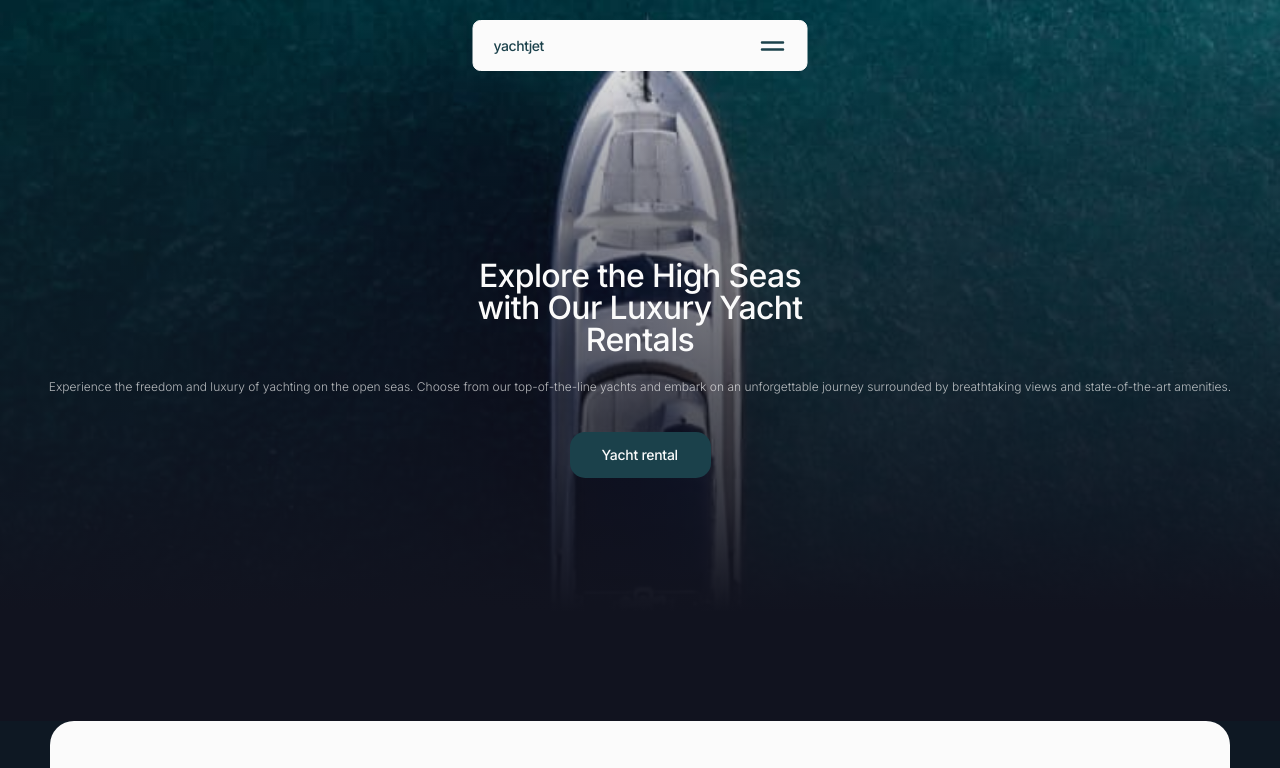
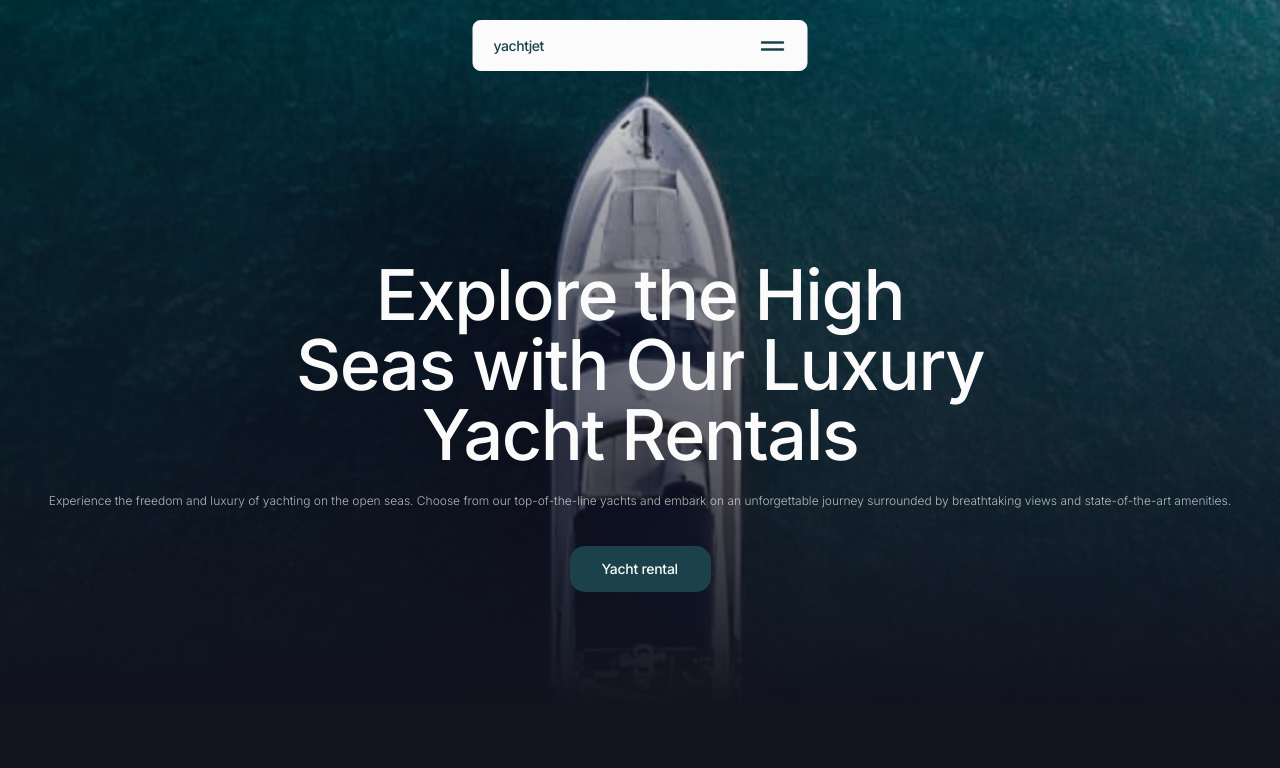
Before and after one commit to GoitStudentsWorks/html_css_103_AlexSandr90, a website built with Vite: page src/index.html in a window 1280 px wide. Shown: the top 768 px of the page. Built offline with nearby package versions, Linux system fonts and the light colour scheme; files whose address does not match are found by name.

Commit message:
Update hero.css

```diff
--- a/src/css/hero.css
+++ b/src/css/hero.css
@@ -92,4 +92,13 @@
             background-image: linear-gradient(360deg, #11131f 15.05%, rgba(17, 19, 31, 0.39) 75.3%, rgba(17, 19, 31, 0) 98.27%), url(../images/images-hero/hero-background-tab-2x.jpg);
         }
     }
+
+    .hero-title {
+        max-width: 704px;
+        font-size: 70px;
+    }
+
+    .hero-text {
+
+    }
 }
```
